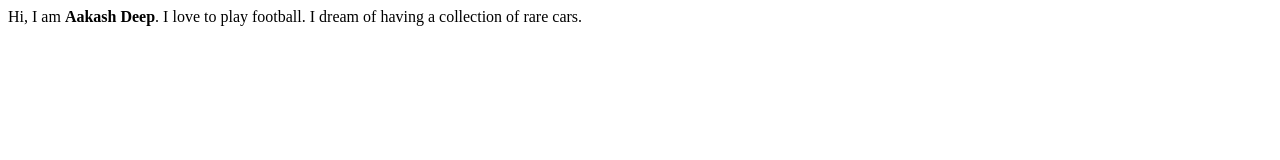
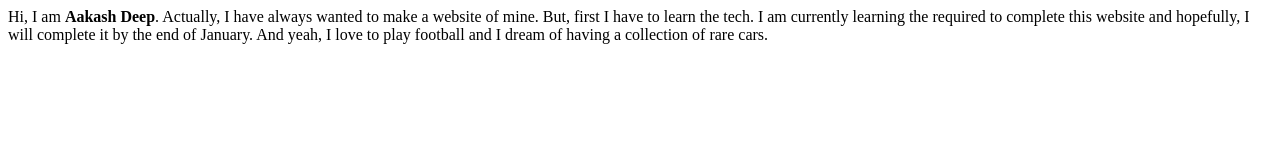
Before and after one commit to bryophyllum1/Aadi_Portfolio, a plain HTML site: page index.html in a window 1280 px wide. Drawn offline with Linux system fonts and the light colour scheme.

Commit message:
Update index.html

```diff
--- a/index.html
+++ b/index.html
@@ -7,7 +7,9 @@
 </head>
 <body>
     Hi, I am <b>Aakash Deep</b>.
-    I love to play football.
+    Actually, I have always wanted to make a website of mine. But, first I have to learn the tech.
+    I am currently learning the required to complete this website and hopefully, I will complete it by the end of January.
+    And yeah, I love to play football and
     I dream of having a collection of rare cars.
 </body>
 </html>
```
